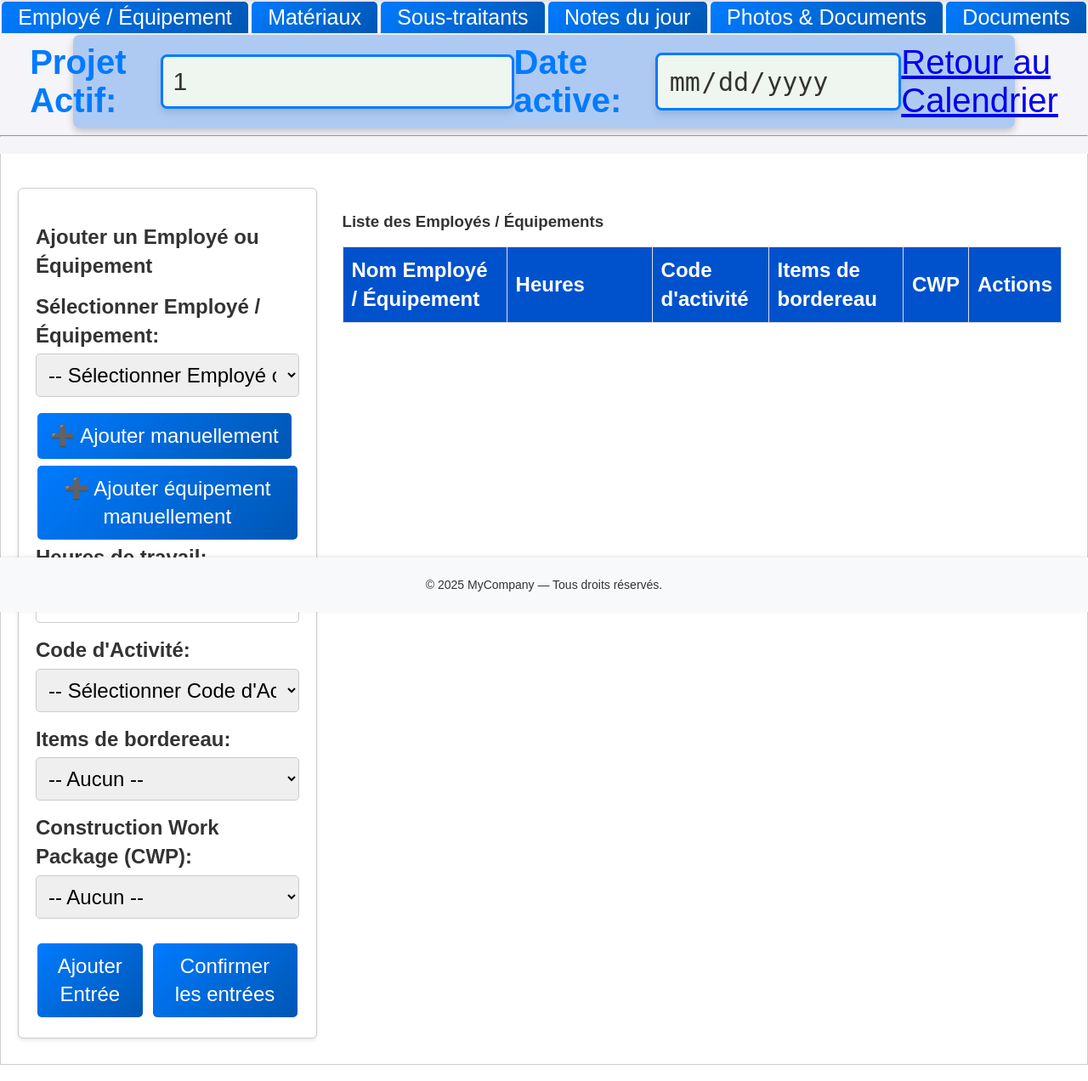
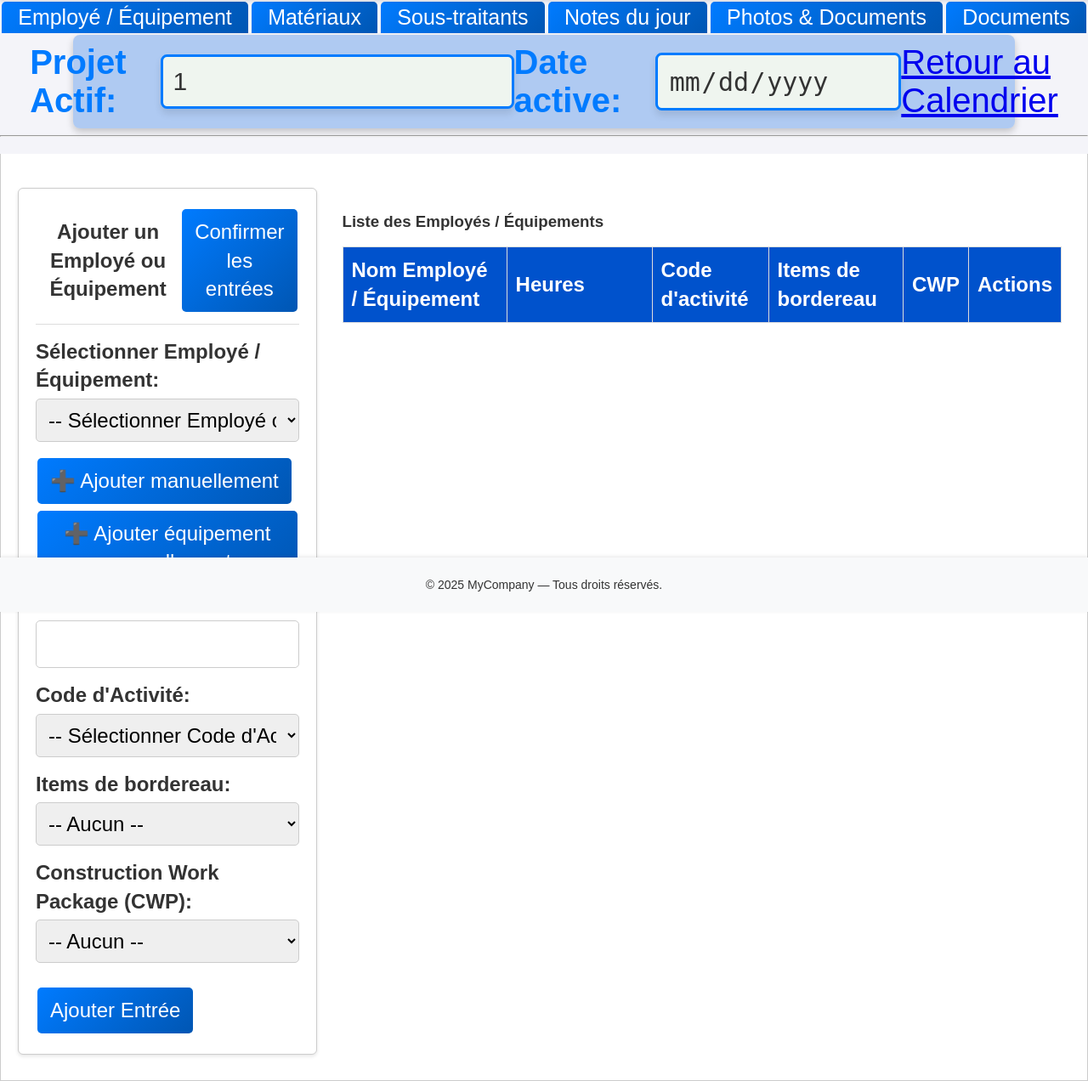
Before and after one commit to pascalpat/TCC_V2.0, a Flask app: page / in a window 1280 px wide. Shown: the part 80-1352 px from the top of the page at 85% size. Run offline with Flask 3, Linux system fonts and the light colour scheme; the visitor is signed in with stand-in values (Sample User, id 1); data that the repository does not hold is empty; parts of the project's set-up code (start-up, migrations or seed data) failed here and were passed over.

Commit message:
modify_sticky_title_bar_moved_accept_button_ProjectForm.jsx

```diff
--- a/admin-ui/src/ProjectForm.jsx
+++ b/admin-ui/src/ProjectForm.jsx
@@ -111,6 +111,10 @@ export default function ProjectForm() {
     <form onSubmit={handleSubmit}>
       <div className="form-box">
         <h2>Add Project</h2>
+        <div className="form-header">
+          <h2>Add Project</h2>
+          <button type="submit" className="save-btn">Save Project</button>
+        </div>
 
         <section>
           <h3>Project information</h3>
@@ -224,7 +228,6 @@ export default function ProjectForm() {
           <input value={updatedBy} onChange={(e) => setUpdatedBy(e.target.value)} placeholder="Updated By" />
         </section>
 
-        <button type="submit">Save Project</button>
       </div>
     </form>
   );
--- a/app/static/css/data_entry.css
+++ b/app/static/css/data_entry.css
@@ -51,6 +51,27 @@
     color: #333;
     font-weight: bold;
     margin-bottom: 15px;
+  }
+
+
+  /* Sticky header container for form titles */
+  .form-box .form-header {
+    display: flex;
+    align-items: center;
+    justify-content: space-between;
+    position: sticky;
+    top: 0;
+    background: #fff;
+    z-index: 2;
+    padding-bottom: 10px;
+    margin-bottom: 15px;
+    border-bottom: 1px solid #ddd;
+  }
+
+  .form-box .form-header h2 {
+    flex-grow: 1;
+    text-align: center;
+    margin: 0;
   }
 
   .form-box label {
--- a/app/templates/data_entry.html
+++ b/app/templates/data_entry.html
@@ -36,7 +36,10 @@
   <div id="LaborEquipTab" class="tabcontent">
     <div class="form-table-container">
       <form id="WorkersForm" class="form-box">
-        <h2>Ajouter un Employé ou Équipement</h2>
+        <div class="form-header">
+          <h2>Ajouter un Employé ou Équipement</h2>
+          <button type="button" id="confirmEntriesBtn" class="btn btn-success">Confirmer les entrées</button>
+        </div>
 
         <label for="workerName">Sélectionner Employé / Équipement:</label>
         <select id="workerName">
@@ -82,7 +85,6 @@
 
         <div class="button-container">
           <button type="submit" id="addEntryBtn" class="btn btn-primary">Ajouter Entrée</button>
-          <button type="button" id="confirmEntriesBtn" class="btn btn-success">Confirmer les entrées</button>
         </div>
       </form>
 
@@ -110,7 +112,10 @@
   <div id="MaterialsTab" class="tabcontent">
     <div class="form-table-container">
       <form id="MaterialsForm" class="form-box">
-        <h2>Ajouter des Matériaux</h2>
+        <div class="form-header">
+          <h2>Ajouter des Matériaux</h2>
+          <button type="button" id="confirmMaterialsBtn" class="btn btn-success">Confirmer les matériaux</button>
+        </div>
 
         <label for="materialName">Nom du Matériel:</label>
         <input type="text" id="materialName" class="form-control" required>
@@ -141,7 +146,6 @@
 
         <div class="button-container">
           <button type="button" id="addMaterialBtn" class="btn btn-primary">Ajouter Matériaux</button>
-          <button type="button" id="confirmMaterialsBtn" class="btn btn-success">Confirmer les matériaux</button>
         </div>
       </form>
 
@@ -170,7 +174,10 @@
 <div id="SubcontractorsTab" class="tabcontent">
   <div class="form-table-container">
     <form id="SubcontractorsForm" class="form-box">
-      <h2>Ajouter un Sous‑traitant</h2>
+      <div class="form-header">
+        <h2>Ajouter un Sous‑traitant</h2>
+        <button type="button" id="confirmSubcontractorsBtn" class="btn btn-success">Confirmer</button>
+      </div>
 
       <label for="subcontractorName">Nom de la compagnie:</label>
       <input type="text" id="subcontractorName" class="form-control" required>
@@ -189,9 +196,6 @@
       <div class="button-container">
         <button type="button" id="addSubcontractorBtn" class="btn btn-primary">
           Ajouter
-        </button>
-        <button type="button" id="confirmSubcontractorsBtn" class="btn btn-success">
-          Confirmer
         </button>
       </div>
     </form>
@@ -225,7 +229,10 @@
   <div id="NotesTab" class="tabcontent">
     <div class="form-table-container">
       <form id="DailyNotesForm" class="form-box">
-        <h2>Ajouter une Note</h2>
+        <div class="form-header">
+          <h2>Ajouter une Note</h2>
+          <button type="button" id="confirmNotesBtn" class="btn btn-success">Confirmer les notes</button>
+        </div>
 
         <label for="noteDatetime">Date/Heure:</label>
         <!--<input type="datetime-local" id="noteDatetime" class="form-control" value="{{ current_datetime }}">-->
@@ -278,7 +285,6 @@
 
         <div class="button-container">
           <button type="button" id="addNoteBtn" class="btn btn-primary">Ajouter Note</button>
-          <button type="button" id="confirmNotesBtn" class="btn btn-success">Confirmer les notes</button>
           <button type="button" id="dictateNoteBtn" class="btn btn-secondary" onclick="startDictation('noteContent')">Dicter</button>
         </div>
       </form>
--- a/codex_test_loop.py
+++ b/codex_test_loop.py
@@ -1,4 +1,7 @@
 # codex_test_loop.py
+# Helper script for running tests until they pass.
+# See README "Contributing" section for details.
+
 
 import subprocess
 import time
```
Also changed, not shown: admin-ui/src/ProjectForm.css (+45 -4 lines), app/tests/test_projects_routes.py (+14 -0 lines), README.md, 2 other files.
